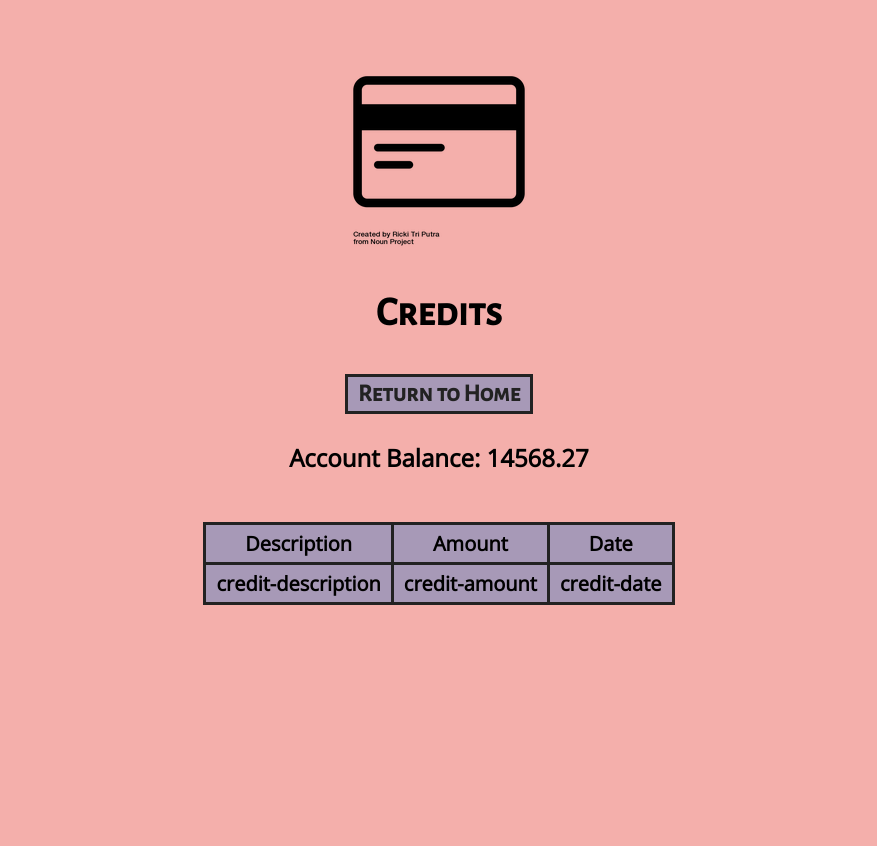
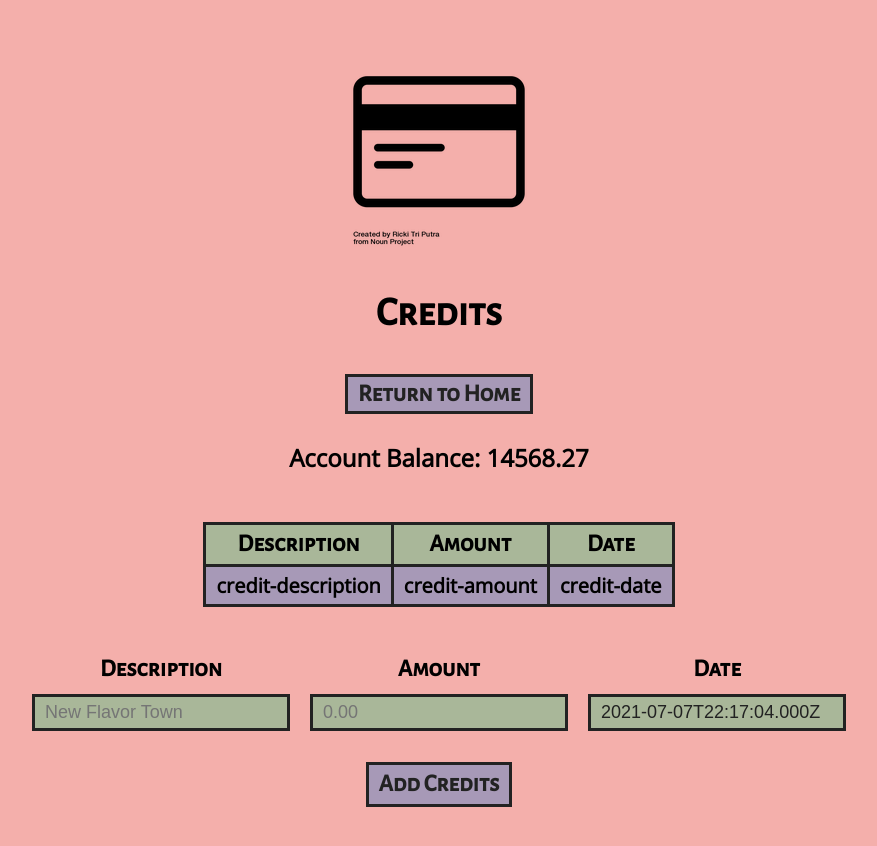
Before and after one commit to vilnytskyy/-summer-2021-39548-assignment-4, a React (Create React App) app: page /credits in a window 1280 px wide. Shown: the top 846 px of the page, without its empty margins (201-1078 px from the left). Before the commit the page ends 800 px from the top, so only its background shows below. Built offline with nearby package versions, Linux system fonts and the light colour scheme; no server answers.

Commit message:
Split handleSubmit into addCredit and addDebit funcs, updated debits and credits params, imported AddDebits/AddCredits to Debits/Credits components

```diff
--- a/src/App.js
+++ b/src/App.js
@@ -34,7 +34,6 @@ class App extends Component {
                     date: "credit-date"
                 }
             ],
-            inputType: "debit or credit",
             inputDescription: "",
             inputAmount: 0,
             submitDate: new Date(),
@@ -44,6 +43,7 @@ class App extends Component {
 
         this.handleInputChange = this.handleInputChange.bind(this);
         this.addDebit = this.addDebit.bind(this);
+        this.addCredit = this.addCredit.bind(this);
     }
 
     // Tick function, and date related funcs, based on code from https://reactjs.org/docs/state-and-lifecycle.html
@@ -53,14 +53,6 @@ class App extends Component {
             submitDate: new Date()
         });
     }
-
-    addCredit = () => {
-
-    }
-
-    // addDebit = () => {
-
-    // }
 
     handleInputChange(event) {
         const target = event.target;
@@ -80,6 +72,25 @@ class App extends Component {
                     // Still confused on how to make unique ids/useful ids??
                     // Current id generator breaks if you add more than one debit at the same time
                     id: "AddedDebit@" + this.state.submitDate.toISOString(),
+                    description: this.state.inputDescription,
+                    amount: this.state.inputAmount,
+                    date: this.state.submitDate.toISOString()
+                }
+            ]
+        });
+
+        console.log('Description: ' + this.state.inputDescription + '\nAmount: ' + this.state.inputAmount + '\nDate: ' + this.state.submitDate.toISOString());
+        event.preventDefault();
+    }
+
+    addCredit(event) {
+        this.setState({
+            credits: [
+                ...this.state.credits,
+                {
+                    // Still confused on how to make unique ids/useful ids??
+                    // Current id generator breaks if you add more than one debit at the same time
+                    id: "AddedCredit@" + this.state.submitDate.toISOString(),
                     description: this.state.inputDescription,
                     amount: this.state.inputAmount,
                     date: this.state.submitDate.toISOString()
@@ -144,9 +155,11 @@ class App extends Component {
         );
         const LogInComponent = () => (<LogIn user={this.state.currentUser} mockLogIn={this.mockLogIn} />);
         const CreditsComponent = () => (
-            <Credits creditInfo={this.state.credits} accountBalance={this.state.accountBalance} />);
+            <Credits creditInfo={this.state.credits} accountBalance={this.state.accountBalance}
+                addCredit={this.addCredit} handleInputChange={this.handleInputChange} submitDate={this.state.submitDate}
+                newDescription={this.state.inputDescription} newAmount={this.state.inputAmount} />);
         const DebitsComponent = () => (
-            <Debits debitInfo={this.state.debits} accountBalance={this.state.accountBalance} inputType={this.state.inputType}
+            <Debits debitInfo={this.state.debits} accountBalance={this.state.accountBalance}
                 addDebit={this.addDebit} handleInputChange={this.handleInputChange} submitDate={this.state.submitDate}
                 newDescription={this.state.inputDescription} newAmount={this.state.inputAmount} />);
 
--- a/src/components/Credits.js
+++ b/src/components/Credits.js
@@ -3,6 +3,7 @@ import { Link } from 'react-router-dom';
 import creditImg from '../imgs/credit.png';
 import Display from './Display';
 import AccountBalance from './AccountBalance';
+import AddCredits from './AddCredits';
 
 class Credits extends Component {
     render() {
@@ -26,7 +27,7 @@ class Credits extends Component {
                 <div>
                     <table>
                         <tbody>
-                            <tr>
+                            <tr id="info">
                                 <td>Description</td>
                                 <td>Amount</td>
                                 <td>Date</td>
@@ -35,6 +36,12 @@ class Credits extends Component {
                         </tbody>
                     </table>
                 </div>
+
+                <div>
+                    <AddCredits submitDate={this.props.submitDate}
+                        addCredit={this.props.addCredit} handleInputChange={this.props.handleInputChange}
+                        newDescription={this.props.inputDescription} newAmount={this.props.inputAmount} />
+                </div>
             </div>
         );
     }
--- a/src/components/Debits.js
+++ b/src/components/Debits.js
@@ -3,7 +3,7 @@ import { Link } from 'react-router-dom';
 import debitImg from '../imgs/debit.png';
 import Display from './Display';
 import AccountBalance from './AccountBalance';
-import AddData from './AddData';
+import AddDebits from './AddDebits';
 
 class Debits extends Component {
     render() {
@@ -38,7 +38,7 @@ class Debits extends Component {
                 </div>
 
                 <div>
-                    <AddData data={this.props.debitInfo} submitDate={this.props.submitDate}
+                    <AddDebits submitDate={this.props.submitDate}
                         addDebit={this.props.addDebit} handleInputChange={this.props.handleInputChange}
                         newDescription={this.props.inputDescription} newAmount={this.props.inputAmount} />
                 </div>
```
